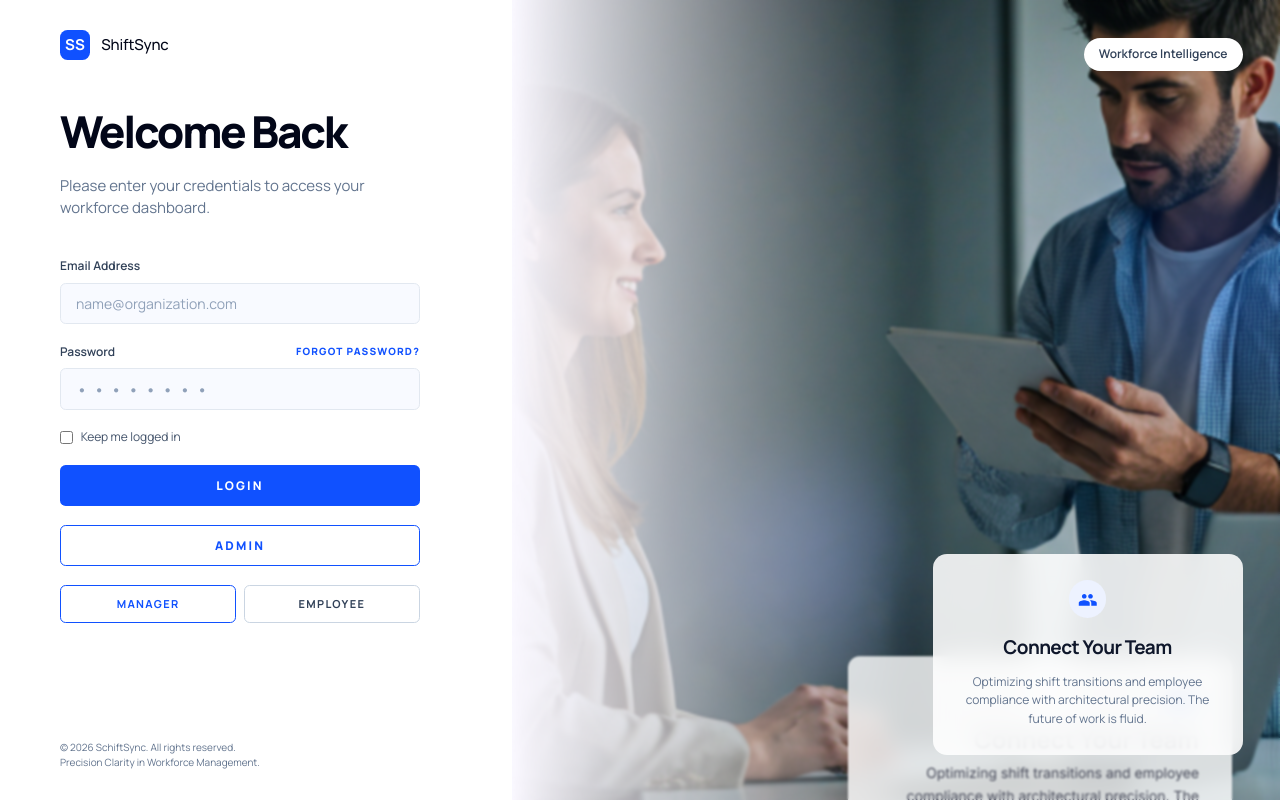
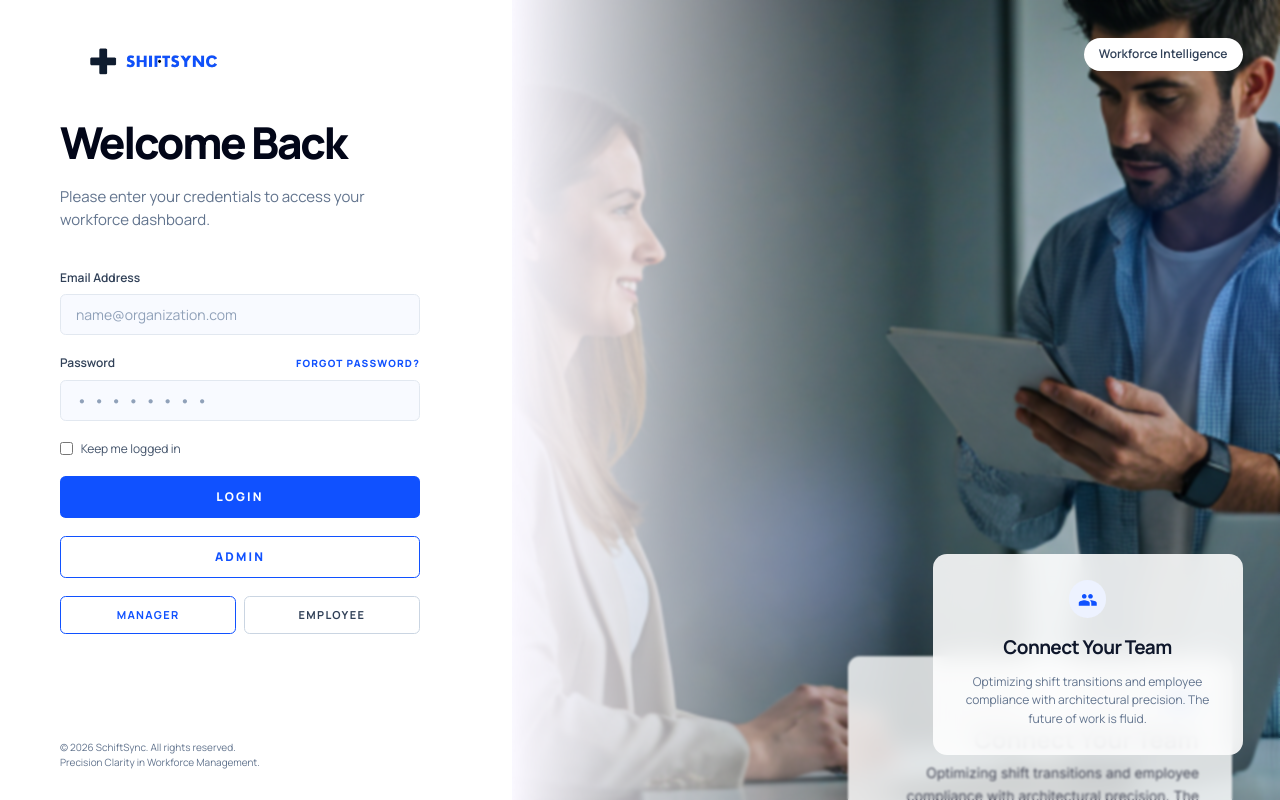
Before and after one commit to sergekamanzi/ShiftSync, a React (Vite) app: page /login in a window 1280 px wide. Built offline with nearby package versions, Linux system fonts and the light colour scheme.

Commit message:
Replace logo text with image in login component
Updated the login component to include a logo image instead of text.

```diff
--- a/src/components/login.jsx
+++ b/src/components/login.jsx
@@ -9,13 +9,10 @@ export default function Login() {
       >
         <section className="relative z-10 flex w-full flex-col justify-between bg-white/88 px-6 py-8 backdrop-blur-md sm:px-10 lg:w-[40%] lg:px-12 xl:px-16">
           <div>
-            <Link to="/" className="mb-10 inline-flex items-center gap-3 rounded-full bg-white/80 px-0 py-0">
-              <span className="flex h-8 w-8 items-center justify-center rounded-lg bg-[#1051ff] text-[15px] font-bold text-white">
-                SS
-              </span>
-              <span className="text-[15px] font-medium tracking-[-0.01em] text-slate-950">
-                ShiftSync
-              </span>
+            <Link to="/" className="mb-2 inline-flex items-center gap-3 rounded-full bg-white/80 px-0 py-0">
+              <div className="flex items-center gap-3">
+                <img src="/logo.png" alt="ShiftSync" className="h-19 w-auto object-contain" />
+              </div>
             </Link>
 
             <h1 className="max-w-sm text-[34px] font-extrabold tracking-[-0.05em] text-slate-950 sm:text-[44px]">
```
